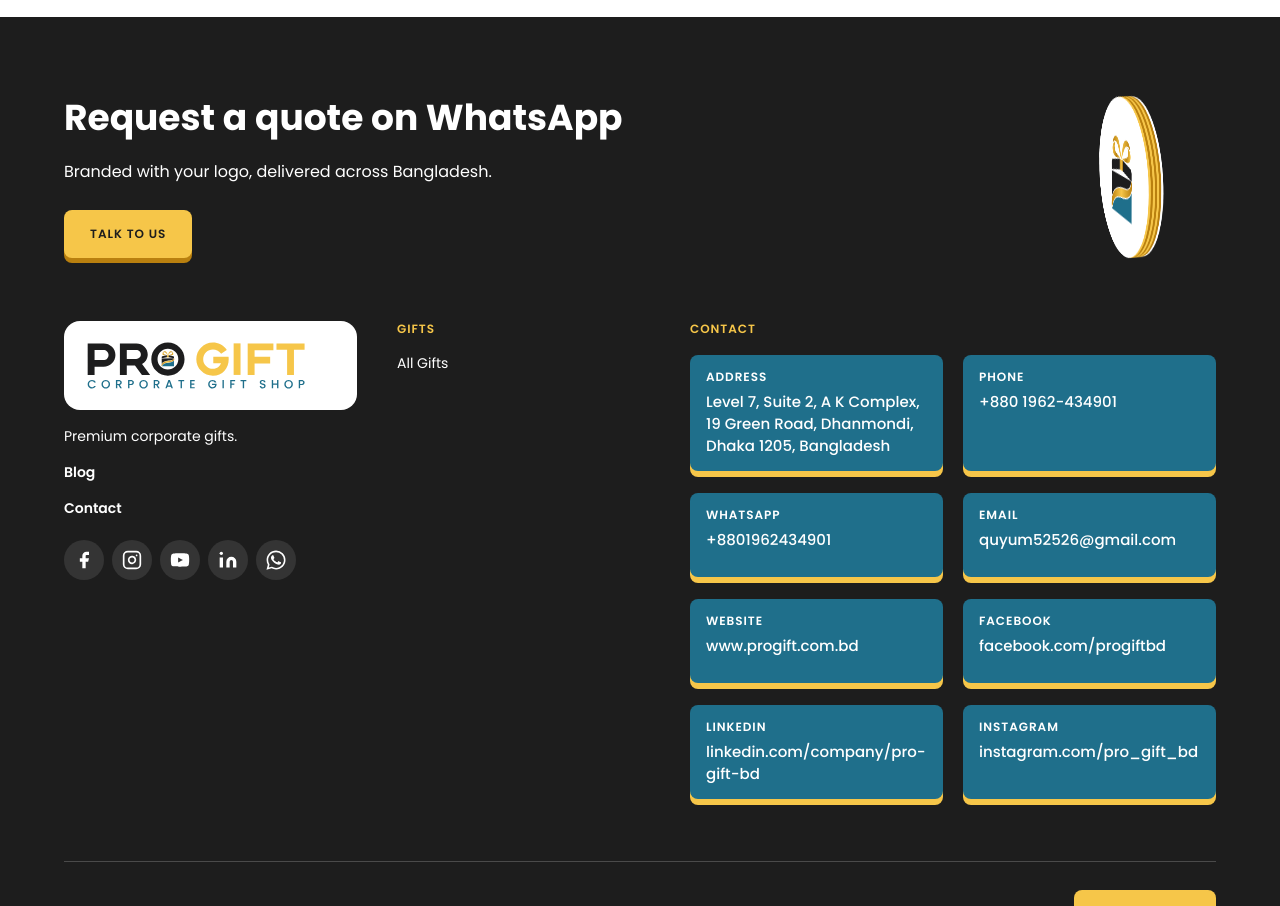
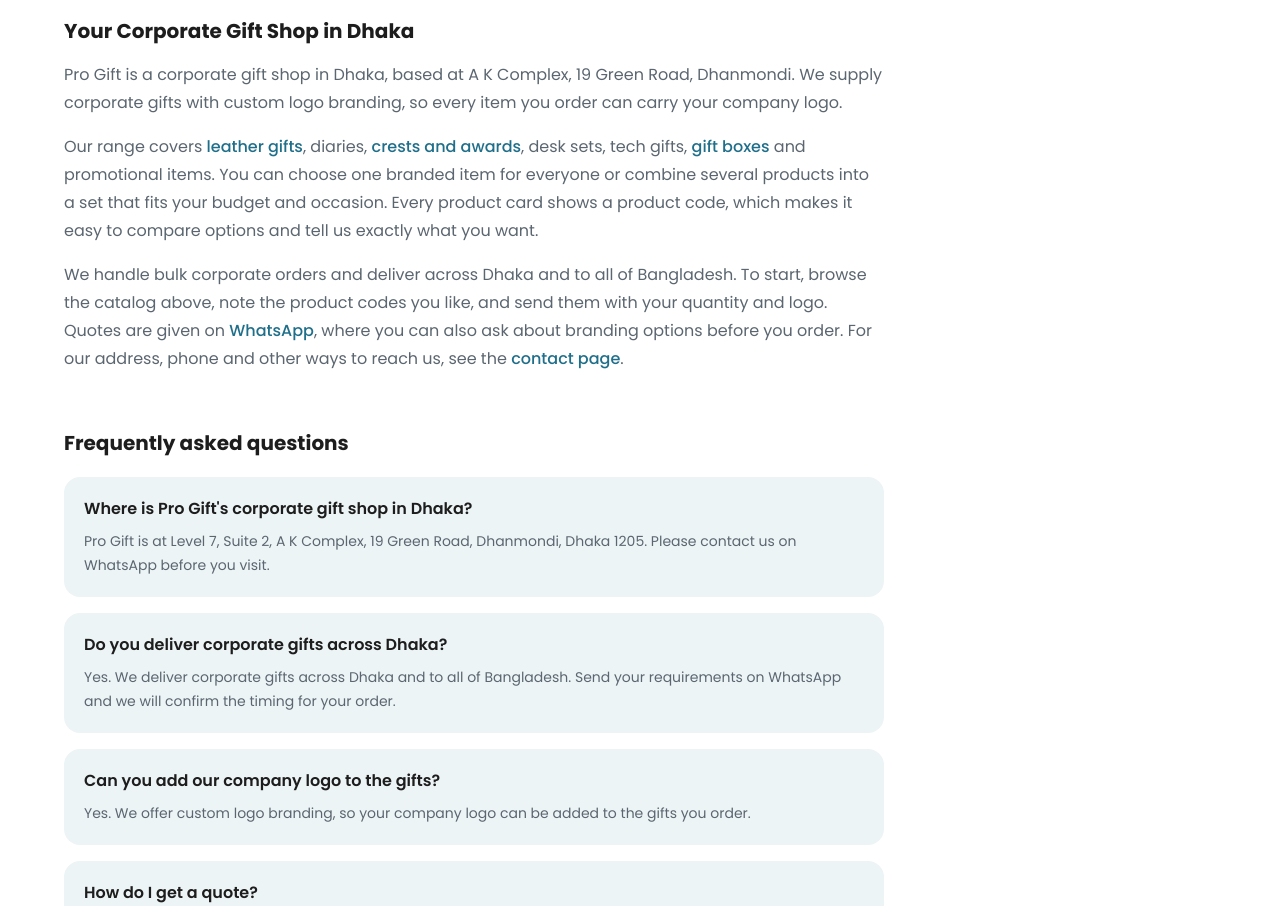
Before and after one commit to quyum52526/pro-gift, a Next.js app: page / in a window 1280 px wide. Shown: the part 1360-2266 px from the top of the page. Built offline with nearby package versions, Linux system fonts and the light colour scheme; no server answers; the database is empty.

Commit message:
Optimize homepage for corporate gift shop in Dhaka

```diff
--- a/src/app/layout.tsx
+++ b/src/app/layout.tsx
@@ -81,7 +81,8 @@ const STORE_JSON_LD = {
   url: SITE_CONTACT.website.href,
   logo: absoluteUrl("/brand/icon-512.png"),
   image: absoluteUrl(DEFAULT_OG_IMAGE.url),
-  description: DEFAULT_DESCRIPTION,
+  description:
+    "Corporate gift shop in Dhaka for custom logo-branded gifts: leather gifts, diaries, crests and awards, desk sets, tech gifts and gift boxes. Bulk orders, delivery across Bangladesh and quotes on WhatsApp.",
   telephone: SITE_CONTACT.phone.label,
   email: SITE_CONTACT.email,
   address: {
--- a/src/app/page.tsx
+++ b/src/app/page.tsx
@@ -5,16 +5,70 @@ import { getProducts } from "@/data/products";
 import { CatalogGrid } from "@/components/product/catalog-grid";
 import { HomeHero } from "@/components/home/home-hero";
 import { ProductStrip } from "@/components/home/product-strip";
+import { categoryHref } from "@/lib/catalog/category-filter";
+import { DEFAULT_OG_IMAGE, OPEN_GRAPH_DEFAULTS } from "@/lib/site";
+import { buildGeneralWhatsAppUrl } from "@/lib/whatsapp";
+
+const HOME_TITLE = "Corporate Gift Shop in Dhaka | Custom Logo Gifts – Pro Gift";
+const HOME_DESCRIPTION =
+  "Pro Gift is a corporate gift shop in Dhaka for custom logo-branded gifts: diaries, crests, gift boxes and tech gifts. Bulk orders, delivery across Bangladesh.";
 
 export const metadata: Metadata = {
+  // absolute: the title already names the brand, so skip the "| Pro Gift" template.
+  title: { absolute: HOME_TITLE },
+  description: HOME_DESCRIPTION,
   alternates: { canonical: "/" },
+  openGraph: {
+    ...OPEN_GRAPH_DEFAULTS,
+    url: "/",
+    title: HOME_TITLE,
+    description: HOME_DESCRIPTION,
+    images: [DEFAULT_OG_IMAGE],
+  },
 };
+
+const HOME_FAQS = [
+  {
+    question: "Where is Pro Gift's corporate gift shop in Dhaka?",
+    answer:
+      "Pro Gift is at Level 7, Suite 2, A K Complex, 19 Green Road, Dhanmondi, Dhaka 1205. Please contact us on WhatsApp before you visit.",
+  },
+  {
+    question: "Do you deliver corporate gifts across Dhaka?",
+    answer:
+      "Yes. We deliver corporate gifts across Dhaka and to all of Bangladesh. Send your requirements on WhatsApp and we will confirm the timing for your order.",
+  },
+  {
+    question: "Can you add our company logo to the gifts?",
+    answer: "Yes. We offer custom logo branding, so your company logo can be added to the gifts you order.",
+  },
+  {
+    question: "How do I get a quote?",
+    answer: "Send us the product codes, the quantity you need and your logo on WhatsApp, and we will reply with a quote.",
+  },
+] as const;
+
+const FAQ_JSON_LD = {
+  "@context": "https://schema.org",
+  "@type": "FAQPage",
+  mainEntity: HOME_FAQS.map((faq) => ({
+    "@type": "Question",
+    name: faq.question,
+    acceptedAnswer: { "@type": "Answer", text: faq.answer },
+  })),
+};
+
+const textLink = "font-medium text-teal underline-offset-4 hover:underline";
 
 export default async function Home() {
   const products = await getProducts();
 
   return (
     <main className="flex-1">
+      <script
+        type="application/ld+json"
+        dangerouslySetInnerHTML={{ __html: JSON.stringify(FAQ_JSON_LD).replace(/</g, "\\u003c") }}
+      />
       <HomeHero products={products} />
       <ProductStrip products={products} />
       <div className="mx-auto w-full max-w-[1200px] px-6 pt-8">
@@ -34,6 +88,65 @@ export default async function Home() {
         {/* All gifts; each category has its own page at /category/<slug>. */}
         <CatalogGrid products={products} />
       </div>
+
+      <div className="mx-auto w-full max-w-[1200px] px-6 pb-16">
+        <section aria-labelledby="home-about" className="max-w-[820px]">
+          <h2 id="home-about" className="text-xl font-bold text-ink">
+            Your Corporate Gift Shop in Dhaka
+          </h2>
+          <div className="mt-4 flex flex-col gap-4 text-base leading-7 text-muted-foreground">
+            <p>
+              Pro Gift is a corporate gift shop in Dhaka, based at A K Complex, 19 Green Road, Dhanmondi. We supply
+              corporate gifts with custom logo branding, so every item you order can carry your company logo.
+            </p>
+            <p>
+              Our range covers{" "}
+              <Link href={categoryHref("handcrafted-leather")} className={textLink}>
+                leather gifts
+              </Link>
+              , diaries,{" "}
+              <Link href={categoryHref("awards-crests")} className={textLink}>
+                crests and awards
+              </Link>
+              , desk sets, tech gifts,{" "}
+              <Link href={categoryHref("luxury-boxes")} className={textLink}>
+                gift boxes
+              </Link>{" "}
+              and promotional items. You can choose one branded item for everyone or combine several products into a
+              set that fits your budget and occasion. Every product card shows a product code, which makes it easy to
+              compare options and tell us exactly what you want.
+            </p>
+            <p>
+              We handle bulk corporate orders and deliver across Dhaka and to all of Bangladesh. To start, browse the
+              catalog above, note the product codes you like, and send them with your quantity and logo. Quotes are
+              given on{" "}
+              <a href={buildGeneralWhatsAppUrl()} target="_blank" rel="noopener noreferrer" className={textLink}>
+                WhatsApp
+              </a>
+              , where you can also ask about branding options before you order. For our address, phone and other ways
+              to reach us, see the{" "}
+              <Link href="/contact" className={textLink}>
+                contact page
+              </Link>
+              .
+            </p>
+          </div>
+        </section>
+
+        <section aria-labelledby="home-faq" className="mt-14 max-w-[820px]">
+          <h2 id="home-faq" className="text-xl font-bold text-ink">
+            Frequently asked questions
+          </h2>
+          <dl className="mt-5 flex flex-col gap-4">
+            {HOME_FAQS.map((faq) => (
+              <div key={faq.question} className="rounded-2xl bg-surface-tint p-5">
+                <dt className="font-semibold text-ink">{faq.question}</dt>
+                <dd className="mt-2 text-sm leading-6 text-muted-foreground">{faq.answer}</dd>
+              </div>
+            ))}
+          </dl>
+        </section>
+      </div>
     </main>
   );
 }
--- a/src/components/home/home-hero.tsx
+++ b/src/components/home/home-hero.tsx
@@ -17,7 +17,7 @@ export function HomeHero({ products }: { products: Product[] }) {
           Pro Gift
         </p>
         <h1 className="pg-rise text-[clamp(40px,6.4vw,56px)] leading-[1.07] font-extrabold text-ink" style={delay(0.35)}>
-          Premium corporate <span className="pg-hl">gifts</span>
+          Corporate Gift Shop in <span className="pg-hl">Dhaka</span>
         </h1>
         <p className="pg-rise max-w-[480px] text-lg leading-7 text-ink" style={delay(0.5)}>
           Branded with your logo, delivered across Bangladesh. Request a quote on WhatsApp.
```
